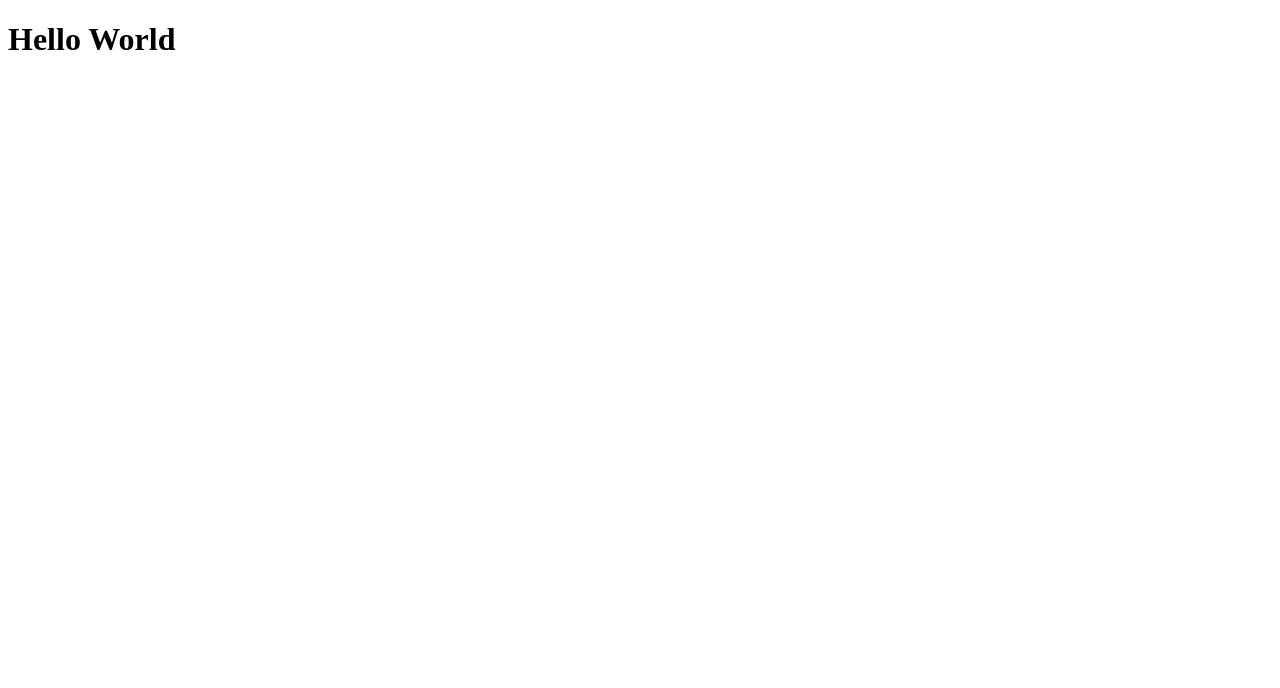
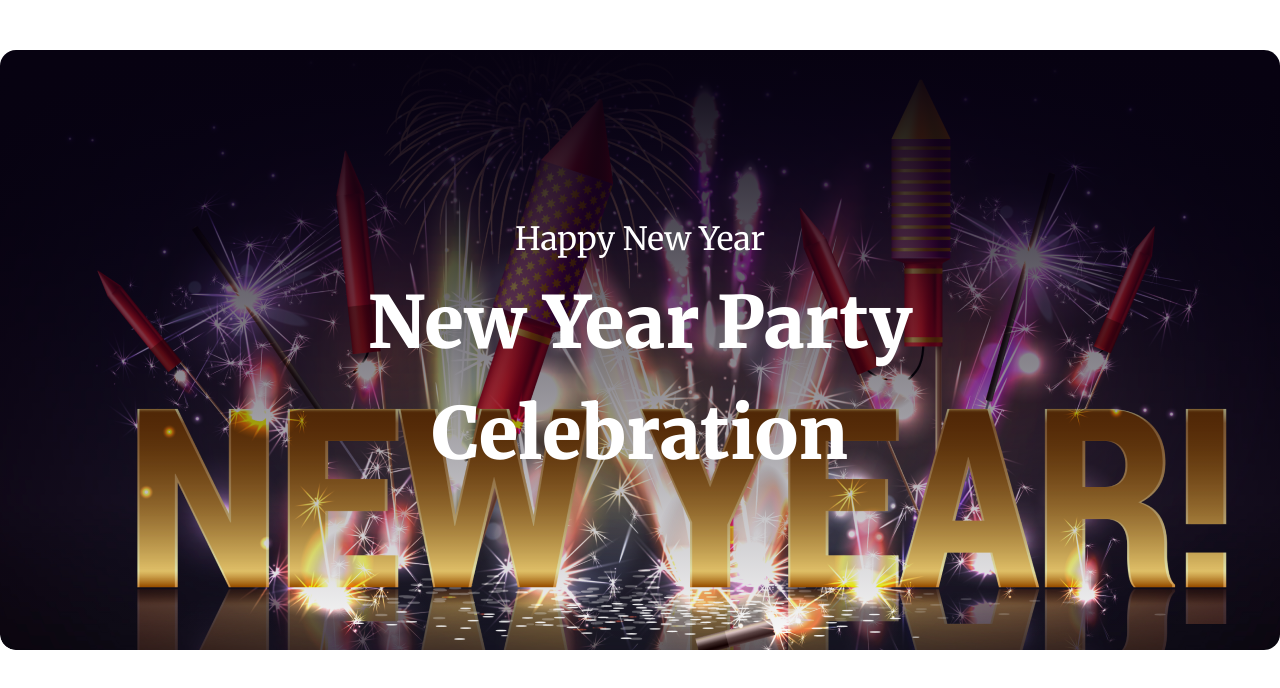
Before and after one commit to EhsanulSakib/B9-A1-New-Year-New-Mission-, a plain HTML site: page index.html in a window 1280 px wide. Drawn offline with Linux system fonts and the light colour scheme.

Commit message:
Frist Cover

```diff
--- a/index.html
+++ b/index.html
@@ -5,8 +5,24 @@
     <meta name="viewport" content="width=device-width, initial-scale=1.0" />
     <title>New-Year-New-Mission</title>
     <link rel="stylesheet" href="style.css" />
+    <link rel="preconnect" href="https://fonts.googleapis.com" />
+    <link rel="preconnect" href="https://fonts.gstatic.com" crossorigin />
+    <link
+      href="https://fonts.googleapis.com/css2?family=Merriweather:ital,wght@0,300;0,400;0,700;0,900;1,300;1,400;1,700;1,900&display=swap"
+      rel="stylesheet"
+    />
+    <link
+      href="https://fonts.googleapis.com/css2?family=Inter:wght@100;200;300;400;500;600;700;800;900&display=swap"
+      rel="stylesheet"
+    />
   </head>
   <body>
-    <h1>Hello World</h1>
+    <div id="cover1" class="cover">
+      <div class="title">
+        <h3 class="cover-title">Happy New Year</h3>
+        <h1 class="cover-title">New Year Party</h1>
+        <h1>Celebration</h1>
+      </div>
+    </div>
   </body>
 </html>
--- a/style.css
+++ b/style.css
@@ -0,0 +1,43 @@
+* {
+  margin: 0;
+  padding: 0;
+  font-family: "Inter", sans-serif;
+}
+
+.cover {
+  max-width: 1320px;
+  height: 600px;
+}
+
+#cover1 {
+  border-radius: 16px;
+  background: linear-gradient(180deg, #070211 0%, rgba(7, 2, 17, 0) 100%),
+    url(resources/Banner\ Image.png);
+  display: flex;
+  justify-content: center;
+  align-items: center;
+  margin: auto;
+  margin-top: 50px;
+}
+
+.cover h1,
+h3 {
+  font-family: "Merriweather", serif;
+  color: #fff;
+  text-align: center;
+}
+
+#cover1 h3 {
+  font-size: 32px;
+  font-style: normal;
+  font-weight: 400;
+  line-height: normal;
+}
+
+#cover1 h1 {
+  margin-top: 16px;
+  font-size: 72px;
+  font-style: normal;
+  font-weight: 900;
+  line-height: 95px;
+}
```
